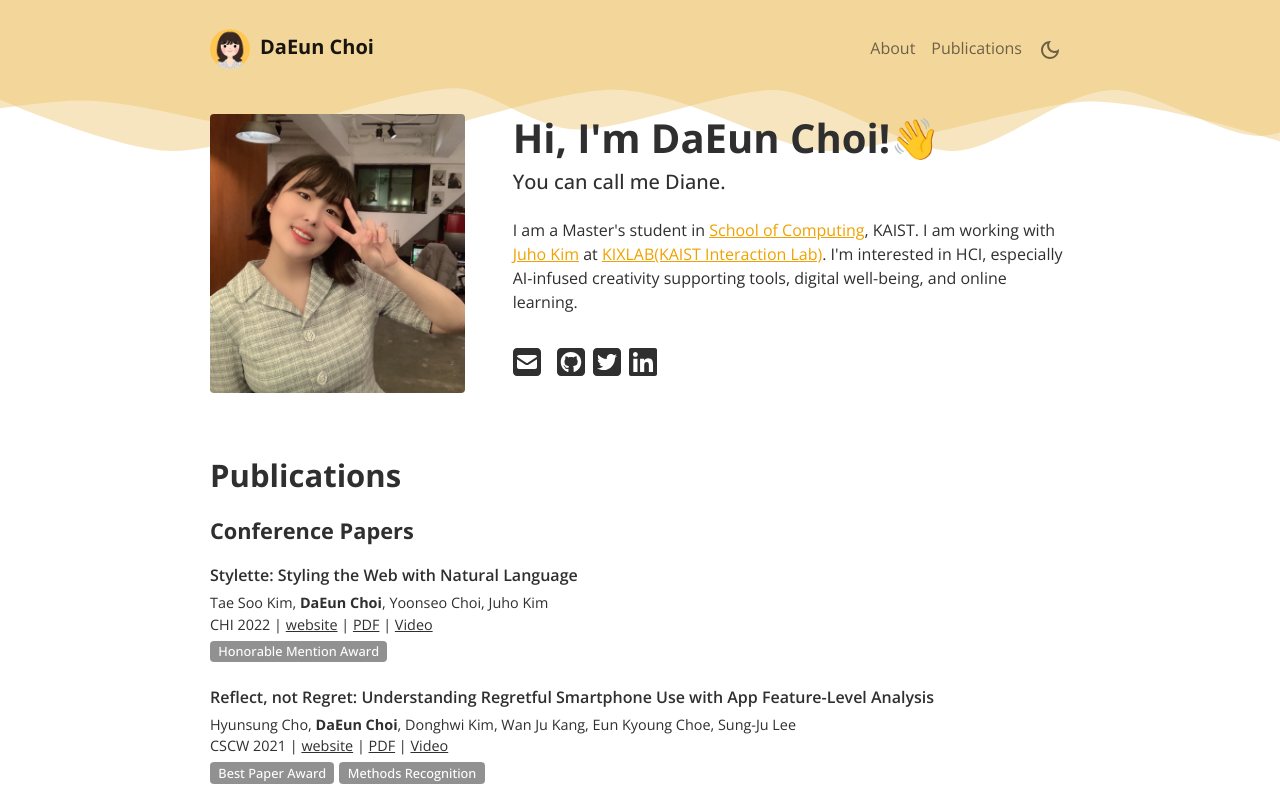
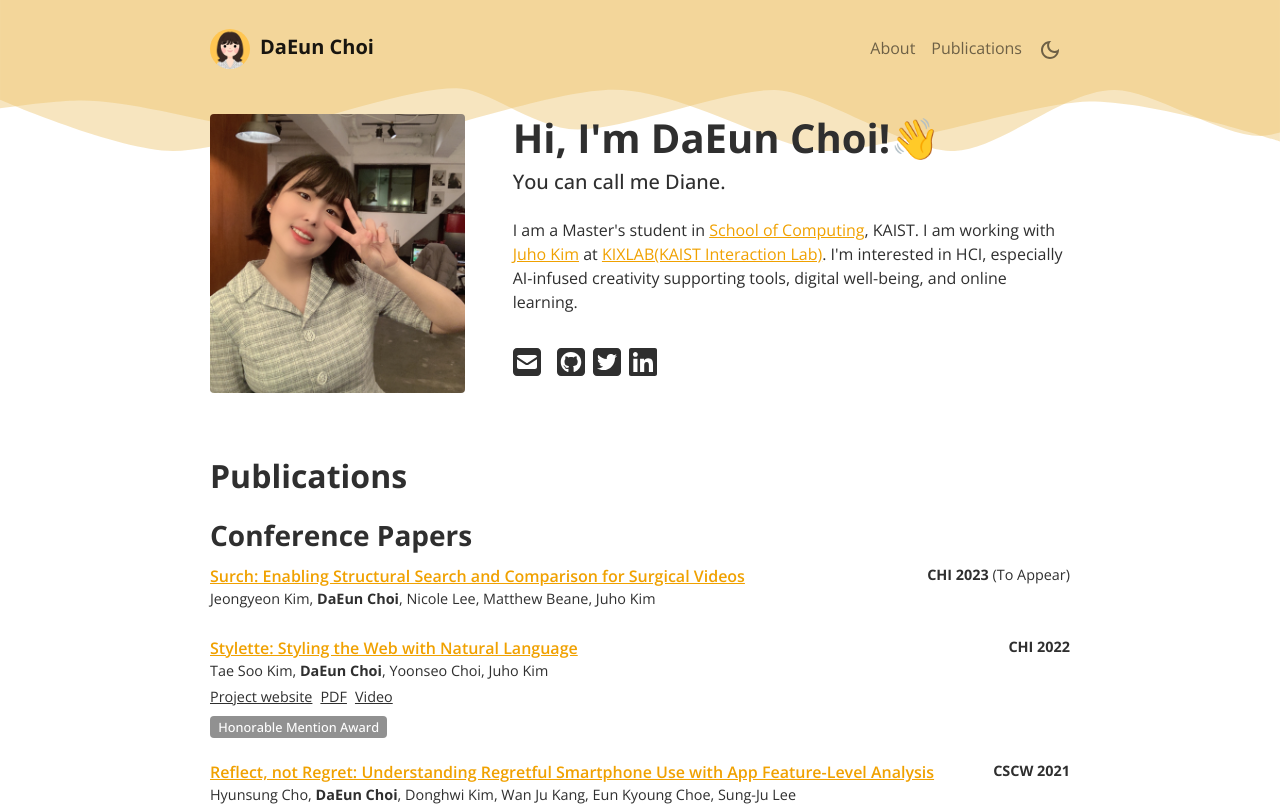
Before and after one commit to CheddarChoi/cheddarchoi.github.io, a React (Create React App) app: page / in a window 1280 px wide. Shown: the top 806 px of the page. Built offline with nearby package versions, Linux system fonts and the light colour scheme; some icons are missing; a web font is replaced by a local one.

Commit message:
💄 update style files

```diff
--- a/src/App.scss
+++ b/src/App.scss
@@ -64,12 +64,12 @@ h1 {
   font-weight: bold;
 }
 h2 {
-  font-size: calc(1.3rem + 0.8vw);
+  // font-size: calc(1.3rem + 0.8vw);
   font-weight: 700;
   padding-bottom: 1rem;
 }
 h3 {
-  font-size: calc(0.8rem + 0.7vw);
+  // font-size: calc(0.8rem + 0.5vw);
   font-weight: 700;
 }
 
--- a/src/components/publicationEntry.css
+++ b/src/components/publicationEntry.css
@@ -3,11 +3,11 @@ div.pub-entry {
 }
 
 .pub-title {
-  margin-bottom: 5px;
+  /* margin-bottom: 5px; */
   font-size: 1rem;
   font-weight: 600;
 }
-.pub-title a,
+
 .pub-name a {
   color: inherit;
   text-decoration: none;
--- a/src/components/publicationEntry.js
+++ b/src/components/publicationEntry.js
@@ -1,11 +1,17 @@
-import { Button, Badge } from "react-bootstrap";
+import { Badge } from "react-bootstrap";
 import "./publicationEntry.css";
 
 function PublicationEntry({ publication }) {
   return (
     <div className="pub-entry">
-      <div className="pub-title">
-        <a href={publication.url}>{publication.title}</a>
+      <div className="d-flex justify-content-between">
+        <div className="pub-title">
+          <a href={publication.url}>{publication.title}</a>
+        </div>
+        <div className="pub-detail">
+          <b>{publication.conference}</b>
+          {publication.toappear ? " (To Appear)" : ""}
+        </div>
       </div>
       <div className="pub-name">
         {publication.authors.map((author, i) => (
@@ -13,34 +19,34 @@ function PublicationEntry({ publication }) {
             {author.url ? (
               <a href={author.url}>{author.name}</a>
             ) : (
-              <span className={author.name === "DaEun Choi" ? "my-name" : ""}>
-                {author.name}
-              </span>
+              <span className={author.name === "DaEun Choi" ? "my-name" : ""}>{author.name}</span>
             )}
 
             {i !== publication.authors.length - 1 && ", "}
           </>
         ))}
       </div>
-      <div className="pub-detail">
-        {publication.conference}
-        {publication.toappear ? " (To Appear)" : ""}
+      <div className="pub-detail my-1">
+        {publication.workshop && <>{publication.workshop}</>}
         {publication.website && (
           <>
-            {" "}
-            | <a href={publication.website}>website</a>
+            <a className="me-2" href={publication.website}>
+              Project website
+            </a>
           </>
         )}
         {publication.pdf && (
           <>
-            {" "}
-            | <a href={publication.pdf}>PDF</a>
+            <a className="me-2" href={publication.pdf}>
+              PDF
+            </a>
           </>
         )}
         {publication.video && (
           <>
-            {" "}
-            | <a href={publication.video}>Video</a>
+            <a className="me-2" href={publication.video}>
+              Video
+            </a>
           </>
         )}
       </div>
--- a/src/data/posters.json
+++ b/src/data/posters.json
@@ -2,7 +2,8 @@
   {
     "title": "Techniques for Semantic Search and Comparison for Robotic Surgery Videos",
     "url": "",
-    "conference": "CHI 2022 Workshop on Integration of Human Factors in Surgery: Interdisciplinary Collaboration in Design, Development, and Evaluation of Surgical Technologies",
+    "conference": "CHI 2022 Workshop",
+    "workshop": "CHI 2022 Workshop on Integration of Human Factors in Surgery: Interdisciplinary Collaboration in Design, Development, and Evaluation of Surgical Technologies",
     "authors": [
       { "name": "Jeongyeon Kim", "url": "https://www.jeongyeon.kim/" },
       { "name": "DaEun Choi" },
--- a/src/data/publications.json
+++ b/src/data/publications.json
@@ -1,4 +1,17 @@
 [
+  {
+    "title": "Surch: Enabling Structural Search and Comparison for Surgical Videos",
+    "url": "",
+    "conference": "CHI 2023",
+    "authors": [
+      { "name": "Jeongyeon Kim", "url": "https://www.jeongyeon.kim/" },
+      { "name": "DaEun Choi" },
+      { "name": "Nicole Lee" },
+      { "name": "Matthew Beane", "url": "https://tmp.ucsb.edu/people/matt-beane" },
+      { "name": "Juho Kim", "url": "https://juhokim.com/" }
+    ],
+    "toappear": true
+  },
   {
     "title": "Stylette: Styling the Web with Natural Language",
     "url": "https://dl.acm.org/doi/10.1145/3491102.3501931",
--- a/src/sections/publications.js
+++ b/src/sections/publications.js
@@ -7,14 +7,14 @@ function Publications() {
     <>
       <div id="publications" className="custom-section justify-content-center">
         <h2>Publications</h2>
-        <div style={{ marginBottom: "1rem" }}>
-          <h3>Conference Papers</h3>
+        <div className="mb-4">
+          <h3 className="m-0">Conference Papers</h3>
           {publicationsData.map((pub) => (
             <PublicationEntry publication={pub} />
           ))}
         </div>
-        <div style={{ marginBottom: "1rem" }}>
-          <h3>Posters, Demos, Workshop Papers</h3>
+        <div className="mb-4">
+          <h3 className="m-0">Posters, Demos, Workshop Papers</h3>
           {postersData.map((pub) => (
             <PublicationEntry publication={pub} />
           ))}
```
